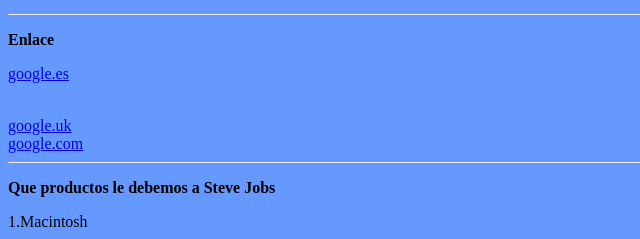
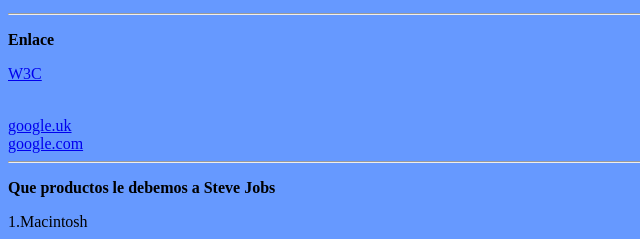
Before and after one commit to zhangzixuan0124/LenguajeDeMacas_PracticaCSS1, a plain HTML site: page Practica CSS/WebContent/NewFile.html in a window 1280 px wide. Shown: the part 505-744 px from the top of the page, 0-640 px from the left. Drawn offline with Linux system fonts and the light colour scheme.

Commit message:
Update NewFile.html

```diff
--- a/Practica CSS/WebContent/NewFile.html
+++ b/Practica CSS/WebContent/NewFile.html
@@ -32,7 +32,7 @@
 
 	<p><strong>Enlace</strong></p>
 
-	<p><a href="https://google.es/">google.es</a></p>
+	<p><a href="https://www.w3.org/">W3C</a></p>
 	<br>
 	<a href="https://google.uk/">google.uk</a>
 	<br>
```
